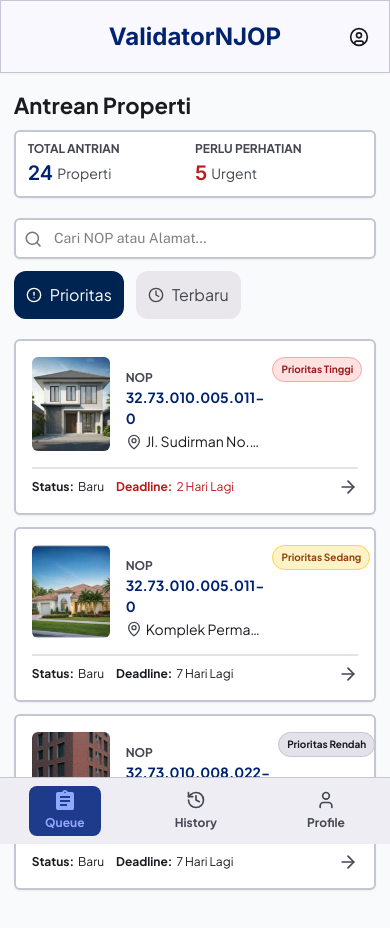
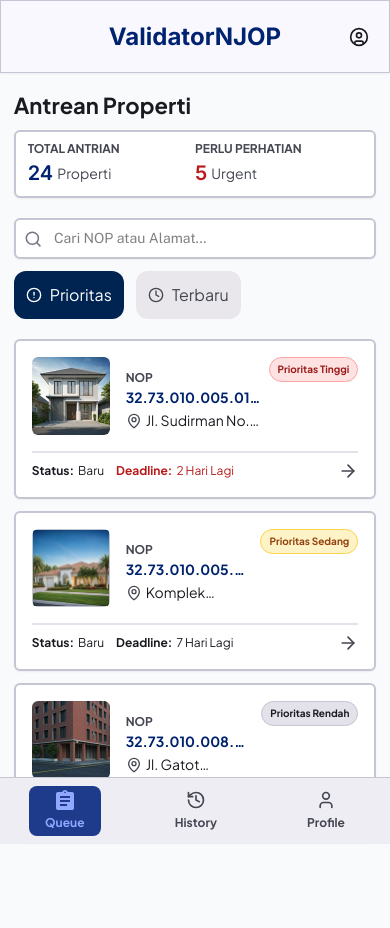
Before and after one commit to mieraaaa/Validator-NJOP, a Next.js app: page /antrean-properti in a window 390 px wide. Shown: the top 928 px of the page. Built offline with nearby package versions, Linux system fonts and the light colour scheme.

Commit message:
Perbaiki layout dan responsivitas card antrean-properti
Detail perubahan:
1. Menghapus `w-full` dengan `min-w-0` agar card responsif dan mencegah elemen bertabrakan.
2. Mengganti class `break-all` menjadi `truncate` pada NOP agar teks tidak memakan ruang di layar.

```diff
--- a/app/antrean-properti/page.tsx
+++ b/app/antrean-properti/page.tsx
@@ -68,10 +68,10 @@ export default function Home() {
                         height={78}
                         className="shrink-0 object-cover rounded-md"
                     />
-                    <div className="w-full flex justify-between items-start gap-2">
-                        <div className="pt-3 flex flex-col min-w-0">
+                    <div className="flex-1 flex justify-between items-start gap-2 min-w-0">
+                        <div className="pt-3 flex flex-col flex-1 min-w-0">
                             <h3 className="font-bold text-[12px] text-[#444651]">NOP</h3>
-                            <p className="font-bold text-[14px] text-[#00236F]">32.73.010.005.011-0</p>
+                            <p className="font-bold text-[14px] text-[#00236F] truncate">32.73.010.005.011-0</p>
                             <div className="flex items-center gap-1 mt-1">
                                 <MapPin className="size-4 shrink-0 text-[#444651]"/>
                                 <p className="text-[14px] text-[#1A1B21] leading-tight line-clamp-1">Jl. Sudirman No. 12</p>
@@ -111,10 +111,10 @@ export default function Home() {
                         height={78}
                         className="shrink-0 object-cover rounded-md"
                     />
-                    <div className="w-full flex justify-between items-start gap-2">
-                        <div className="pt-3 flex flex-col min-w-0">
+                    <div className="flex-1 flex justify-between items-start gap-2 min-w-0">
+                        <div className="pt-3 flex flex-col flex-1 min-w-0">
                             <h3 className="font-bold text-[12px] text-[#444651]">NOP</h3>
-                            <p className="font-bold text-[14px] text-[#00236F]">32.73.010.005.011-0</p>
+                            <p className="font-bold text-[14px] text-[#00236F] truncate">32.73.010.005.011-0</p>
                             <div className="flex items-center gap-1 mt-1">
                                 <MapPin className="size-4 shrink-0 text-[#444651]"/>
                                 <p className="text-[14px] text-[#1A1B21] leading-tight line-clamp-1">Komplek Permata B3</p>
@@ -154,10 +154,10 @@ export default function Home() {
                         height={78}
                         className="shrink-0 object-cover rounded-md"
                     />
-                    <div className="w-full flex justify-between items-start gap-2">
-                        <div className="pt-3 flex flex-col min-w-0">
+                    <div className="flex-1 flex justify-between items-start gap-2 min-w-0">
+                        <div className="pt-3 flex flex-col flex-1 min-w-0">
                             <h3 className="font-bold text-[12px] text-[#444651]">NOP</h3>
-                            <p className="font-bold text-[14px] text-[#00236F]">32.73.010.008.022-0</p>
+                            <p className="font-bold text-[14px] text-[#00236F] truncate">32.73.010.008.022-0</p>
                             <div className="flex items-center gap-1 mt-1">
                                 <MapPin className="size-4 shrink-0 text-[#444651]"/>
                                 <p className="text-[14px] text-[#1A1B21] leading-tight line-clamp-1">Jl. Gatot Subroto</p>
```
